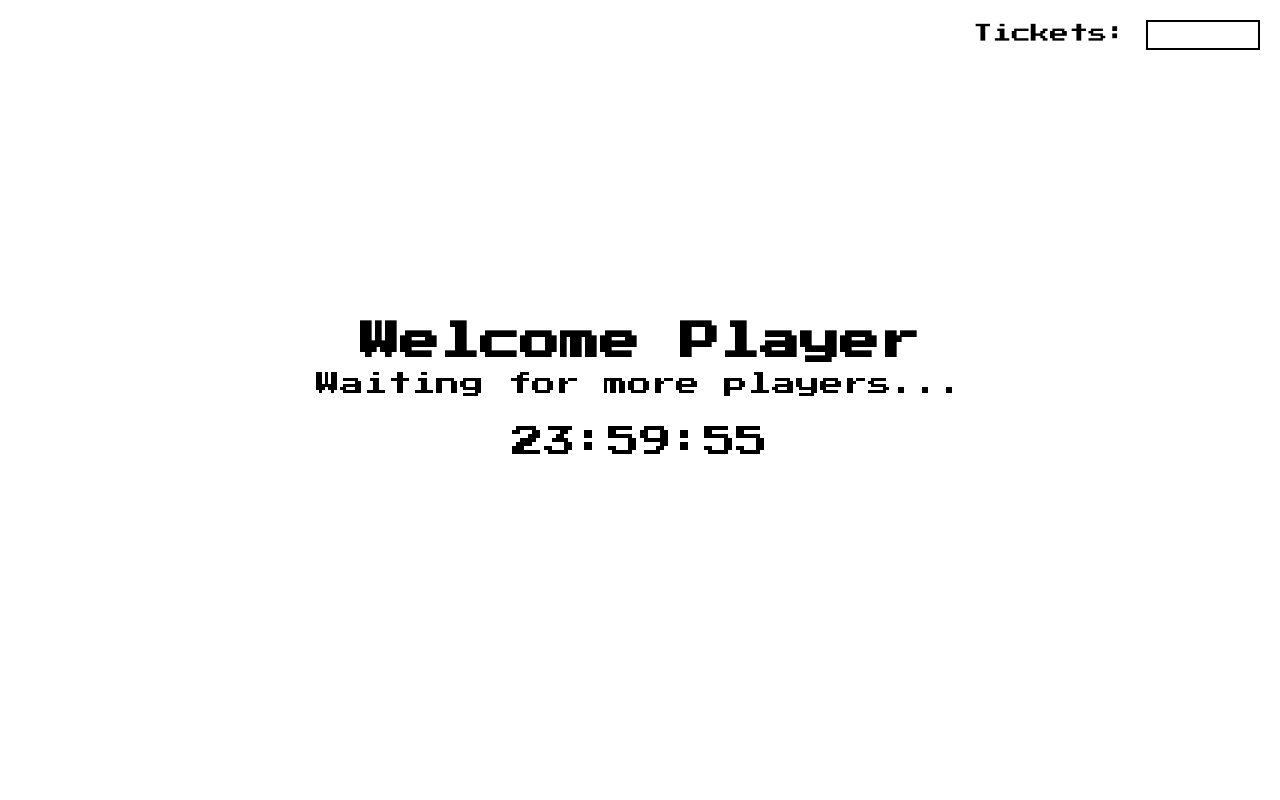
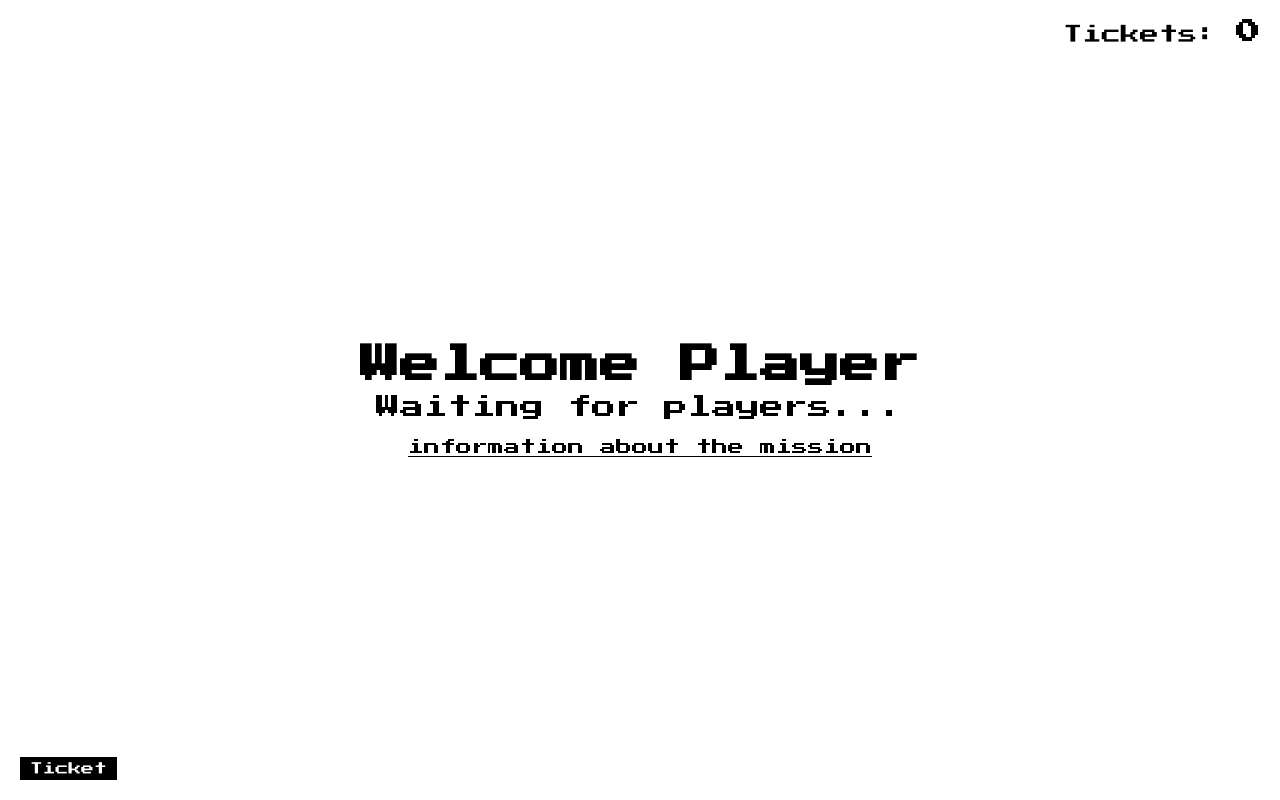
Before and after one commit to Ishak-ctrl-ui/My-site-test, a plain HTML site: page index.html in a window 1280 px wide. Drawn offline with Linux system fonts and the light colour scheme.

Commit message:
Add files via upload

```diff
--- a/index.html
+++ b/index.html
@@ -15,9 +15,9 @@
       justify-content: center;
       align-items: center;
       height: 100vh;
-      background-color: white;
+      background-color: white; /* White background */
       font-family: 'Press Start 2P', cursive;
-      color: black;
+      color: black; /* Black text */
       text-align: center;
     }
 
@@ -37,9 +37,16 @@
       margin: 10px 0;
     }
 
-    .timer {
-      font-size: 2rem;
-      margin: 20px 0;
+    .info-link {
+      font-size: 1rem;
+      margin-top: 10px;
+      cursor: pointer;
+      color: black; /* Black text */
+      text-decoration: underline;
+    }
+
+    .info-link:hover {
+      color: #555; /* Darker gray on hover */
     }
 
     .tickets {
@@ -47,66 +54,67 @@
       top: 20px;
       right: 20px;
       font-size: 1.2rem;
+      text-align: right;
     }
 
-    .tickets input {
+    .tickets span {
+      font-size: 1.5rem;
+      font-weight: bold;
+    }
+
+    .ticket-button {
+      position: absolute;
+      bottom: 20px;
+      left: 20px;
       font-family: 'Press Start 2P', cursive;
-      font-size: 1rem;
-      padding: 5px;
-      width: 100px;
-      text-align: center;
-      border: 2px solid black;
-      background-color: white;
-      color: black;
+      font-size: 0.8rem;
+      padding: 5px 10px;
+      background-color: black;
+      color: white;
+      border: none;
+      cursor: pointer;
+    }
+
+    .ticket-button:hover {
+      background-color: #555;
     }
   </style>
 </head>
 <body>
   <div class="container">
     <h1>Welcome Player</h1>
-    <p>Waiting for more players...</p>
-    <div class="timer" id="timer">24:00:00</div>
+    <p>Waiting for players...</p>
+    <div class="info-link" onclick="window.location.href='info.html'">information about the mission</div>
   </div>
 
+  <!-- Tickets counter -->
   <div class="tickets">
-    <label for="tickets">Tickets:</label>
-    <input type="text" id="tickets" name="tickets" readonly>
+    Tickets: <span id="ticket-count">0</span>
   </div>
 
+  <!-- Ticket button to redirect to tickets.html -->
+  <button class="ticket-button" onclick="window.location.href='tickets.html'">Ticket</button>
+
   <script>
-    // Set the timer to 24 hours
-    let timeInSeconds = 24 * 60 * 60;
-
-    // Function to update the timer
-    function updateTimer() {
-      const hours = Math.floor(timeInSeconds / 3600);
-      const minutes = Math.floor((timeInSeconds % 3600) / 60);
-      const seconds = timeInSeconds % 60;
-
-      // Format the time as HH:MM:SS
-      const formattedTime =
-        String(hours).padStart(2, '0') + ':' +
-        String(minutes).padStart(2, '0') + ':' +
-        String(seconds).padStart(2, '0');
-
-      // Update the timer display
-      document.getElementById('timer').textContent = formattedTime;
-
-      // Decrease the time by 1 second
-      timeInSeconds--;
-
-      // Stop the timer when it reaches 0
-      if (timeInSeconds < 0) {
-        clearInterval(timerInterval);
-        document.getElementById('timer').textContent = '00:00:00';
-      }
+    // Function to get the ticket count from local storage
+    function getTicketCount() {
+      // Retrieve the ticket count from local storage
+      const ticketCount = localStorage.getItem('ticketCount');
+      // If it exists, return it as a number; otherwise, return 0
+      return ticketCount ? parseInt(ticketCount, 10) : 0;
     }
 
-    // Update the timer every second
-    const timerInterval = setInterval(updateTimer, 1000);
+    // Function to update the ticket count in local storage and on the page
+    function updateTicketCount(newCount) {
+      // Save the new ticket count to local storage
+      localStorage.setItem('ticketCount', newCount);
+      // Update the ticket count displayed on the page
+      document.getElementById('ticket-count').textContent = newCount;
+    }
 
-    // Initialize the timer display
-    updateTimer();
+    // Initialize the ticket count when the page loads
+    const initialTicketCount = getTicketCount();
+    updateTicketCount(initialTicketCount);
   </script>
 </body>
 </html>
```
Also changed, not shown: info.html (added, +83 -0 lines).
